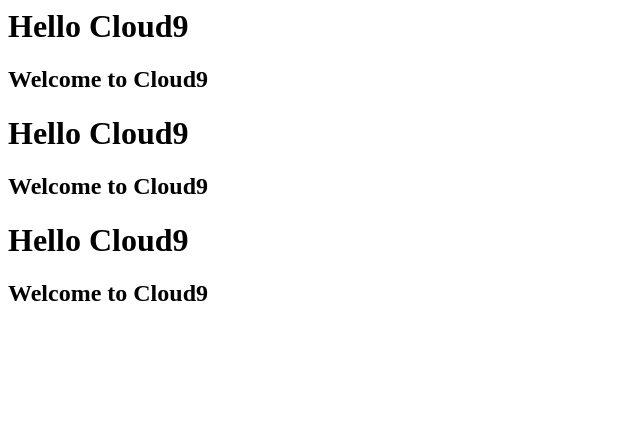
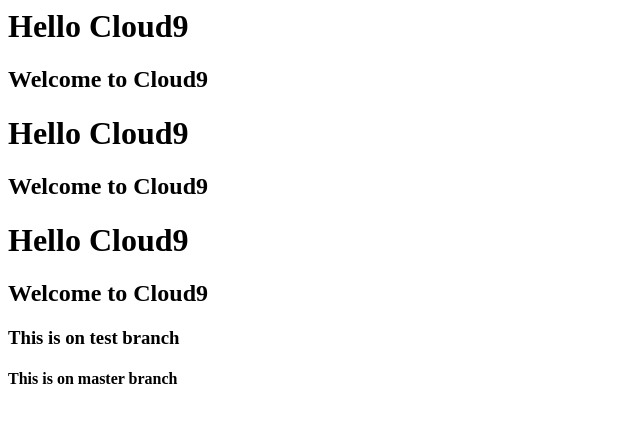
Before and after one commit to pdeshmu13/FirstRepo, a plain HTML site: page index.html in a window 1280 px wide. Shown: the whole page, without its empty margins (0-640 px from the left). Drawn offline with Linux system fonts and the light colour scheme.

Commit message:
threeway

```diff
--- a/index.html
+++ b/index.html
@@ -4,3 +4,5 @@
 <h2>Welcome to Cloud9</h2>
 <h1>Hello Cloud9</h1>
 <h2>Welcome to Cloud9</h2>
+<h3>This is on test branch</h3>
+<h4>This is on master branch</h4>
```
